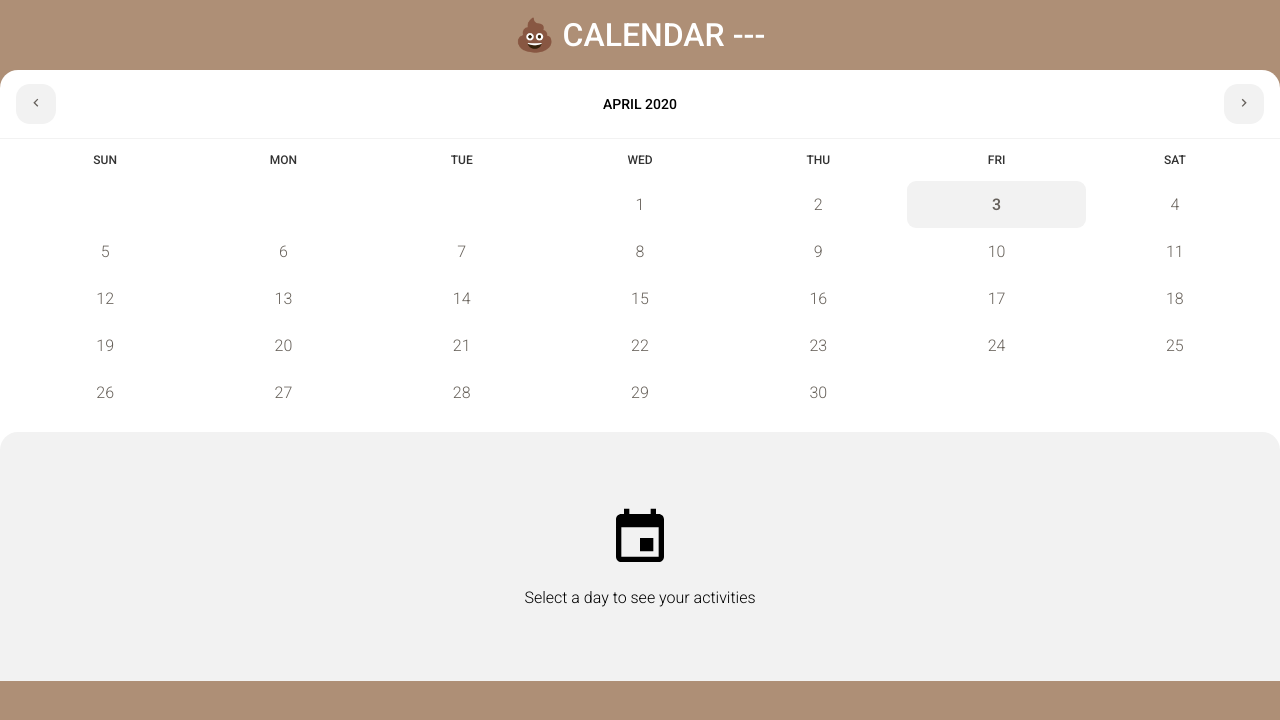
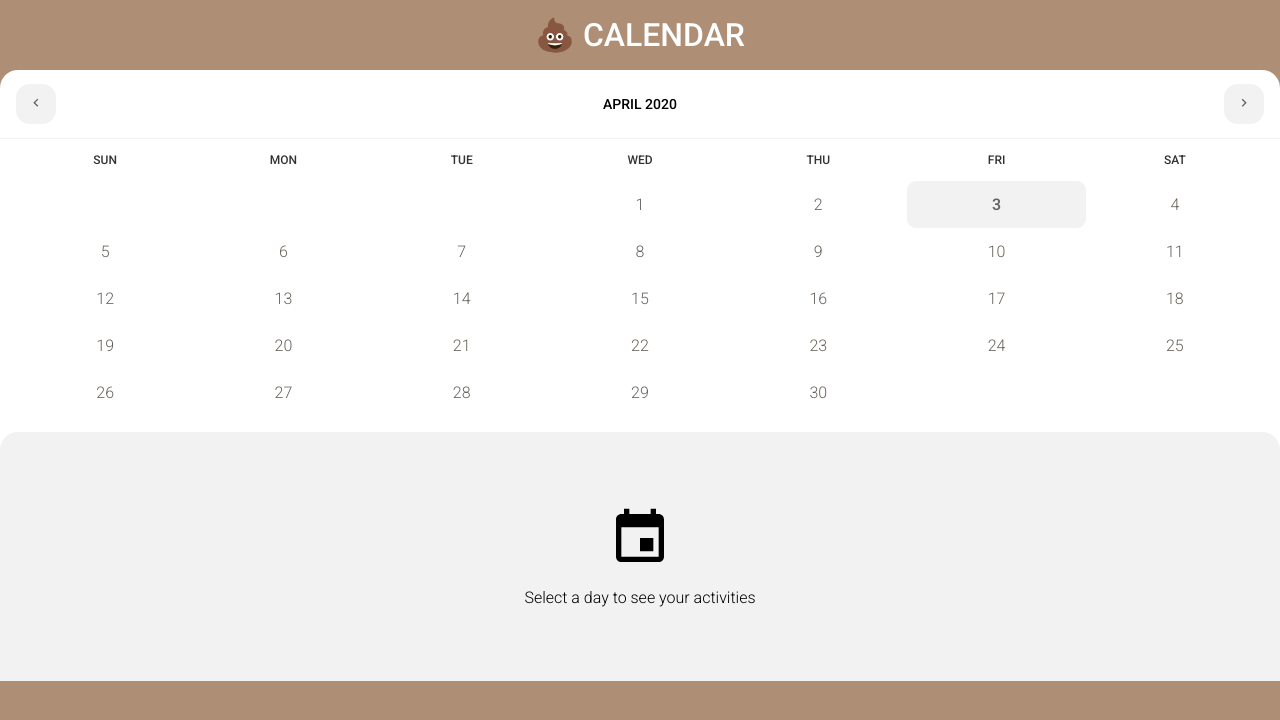
Before and after one commit to joaocarvalhowd/react-calendar, a React (Create React App) app: page / in a window 1280 px wide. Shown: the top 720 px of the page. Built offline with nearby package versions, Linux system fonts and the light colour scheme.

Commit message:
force update
Signed-off-by: João Carvalho <oi@joaocarvalhowd.com.br>

```diff
--- a/src/components/Header/index.js
+++ b/src/components/Header/index.js
@@ -3,7 +3,7 @@ import S from './styles';
 
 const Header = () => (
   <S.Header>
-    <h1><span role="img" aria-label="Poop">💩</span> Calendar ---</h1>
+    <h1><span role="img" aria-label="Poop">💩</span> Calendar</h1>
   </S.Header>
 );
 
```
